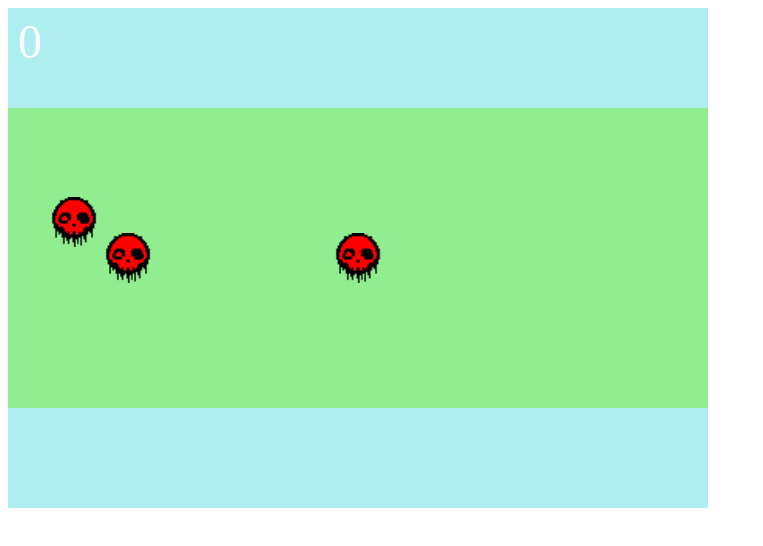
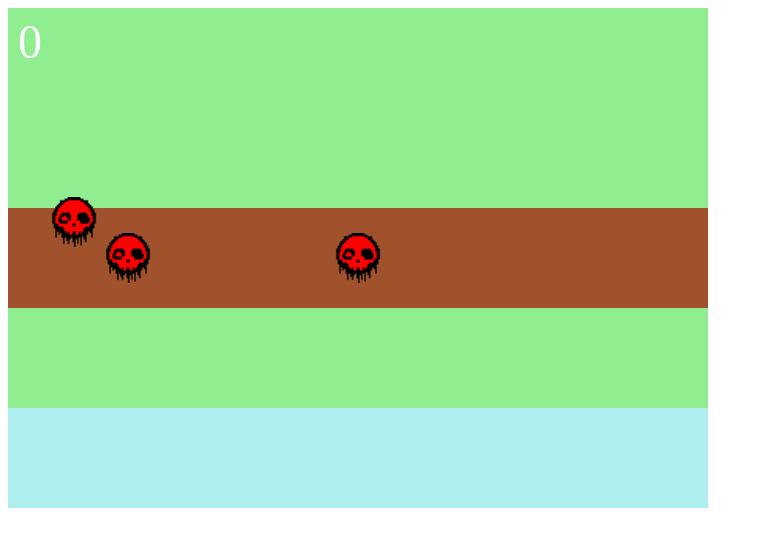
Before and after one commit to narisyo63/WarOfMichinari, a plain HTML site: page index.html in a window 1280 px wide. Shown: the whole page, without its empty margins (0-763 px from the left). Drawn offline with Linux system fonts and the light colour scheme.

Commit message:
ステージ変更

```diff
--- a/index.html
+++ b/index.html
@@ -2,7 +2,7 @@
 <html>
 <head>
 	<meta charset="utf-8">
-	<title>michinarigame</title>
+	<title>WarOfMichinari</title>
 </head>
 <body>
 	<script type="text/javascript" src="stage.js"></script>
--- a/main.js
+++ b/main.js
@@ -13,9 +13,9 @@ function init_time()
 	var enemy_image = "img/enemy.png";
 	var fgcolor = "lightgreen";
 	var bgcolor = "paleturquoise";
-	var loadcolor = "sienna";
+	var ldcolor = "sienna";
 
-	stage = new Stage(canvas, 700, 500, fgcolor, bgcolor);
+	stage = new Stage(canvas, 700, 500, fgcolor, bgcolor, ldcolor);
 	for(var i = 0; i < 3; i++){
 		enemy[i] = new Enemy(canvas, enemy_image, 150, 250, i);
 		enemy[i] = new Enemy(canvas, enemy_image, 180, 250, i);
--- a/stage.js
+++ b/stage.js
@@ -1,11 +1,12 @@
 class Stage
 {
-    constructor(canvas, x, y, fgcolor, bgcolor){
+    constructor(canvas, x, y, fgcolor, bgcolor, ldcolor){
         this.canvas = canvas;
         this.x = x;
         this.y = y;
         this.fgcolor = fgcolor;
         this.bgcolor = bgcolor;
+        this.ldcolor = ldcolor;
 
         this.canvas.fillStyle=this.bgcolor;
         this.canvas.fillRect(0, 0, this.x, this.y);
@@ -16,7 +17,9 @@ class Stage
         this.canvas.fillRect(0, 0, this.x, this.y);
 
         this.canvas.fillStyle=this.fgcolor;
-        this.canvas.fillRect(0, 100, this.x, this.y - 200);
+        this.canvas.fillRect(0, 0, this.x, this.y - 100);
 
+        this.canvas.fillStyle=this.ldcolor;
+        this.canvas.fillRect(0, 200, this.x, this.y - 400);
     }
 }
```
